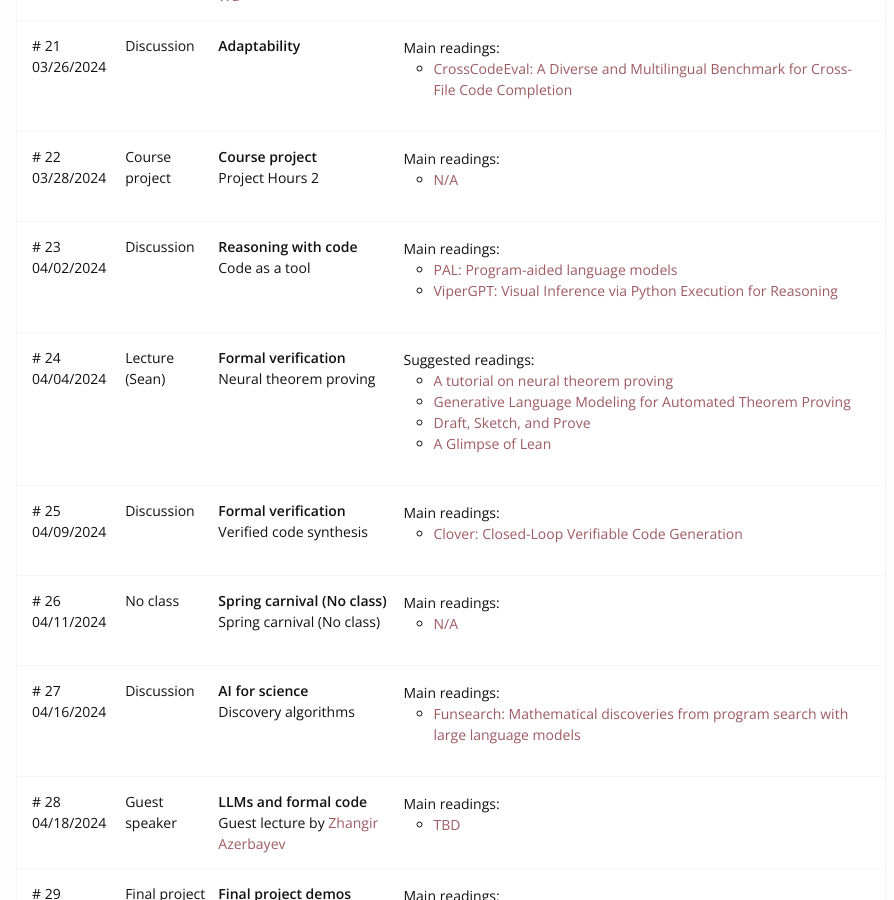
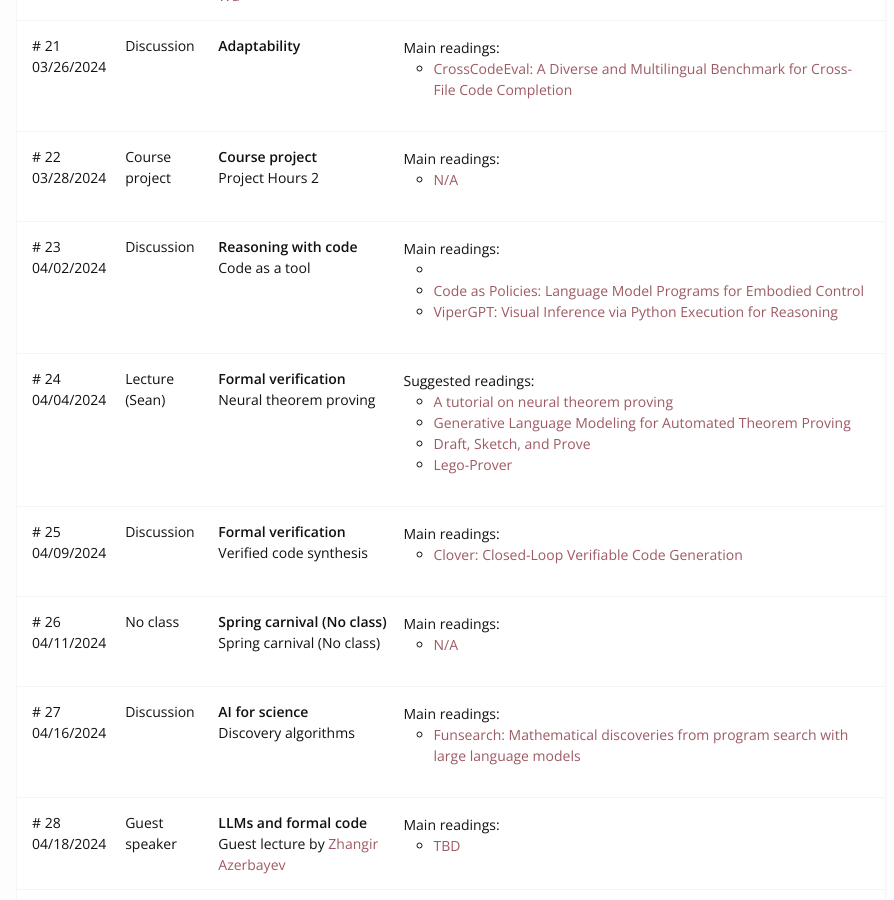
Before and after one commit to cmu-codegen/s2024, a Jekyll site: the page built from index.md, in a window 1280 px wide and 900 px high, scrolled down 4881 px. Shown: the whole window, without its empty margins (189-1083 px from the left). Built offline with Jekyll 4.4.1, drawn with Linux system fonts in a browser that asks for light colours; nearby versions of some CDN libraries.

Commit message:
update schedule

```diff
--- a/_data/schedule.yml
+++ b/_data/schedule.yml
@@ -312,8 +312,10 @@ schedule:
       - url: /static_files/18.pdf
         name: slides
     main:
-      - url: https://arxiv.org/abs/2211.10435
-        title: "PAL: Program-aided language models"
+      - url:
+        title:
+      - url: https://arxiv.org/abs/2209.07753
+        title: "Code as Policies: Language Model Programs for Embodied Control"
       - url: https://viper.cs.columbia.edu
         title: "ViperGPT: Visual Inference via Python Execution for Reasoning"
 
@@ -332,8 +334,8 @@ schedule:
         title: "Generative Language Modeling for Automated Theorem Proving"
       - url: https://arxiv.org/abs/2210.12283
         title: "Draft, Sketch, and Prove"
-      - url: https://github.com/PatrickMassot/GlimpseOfLean
-        title: "A Glimpse of Lean"
+      - url: https://arxiv.org/abs/2310.00656
+        title: "Lego-Prover"
   - number: 25
     title: Verified code synthesis
     theme: Formal verification
```
